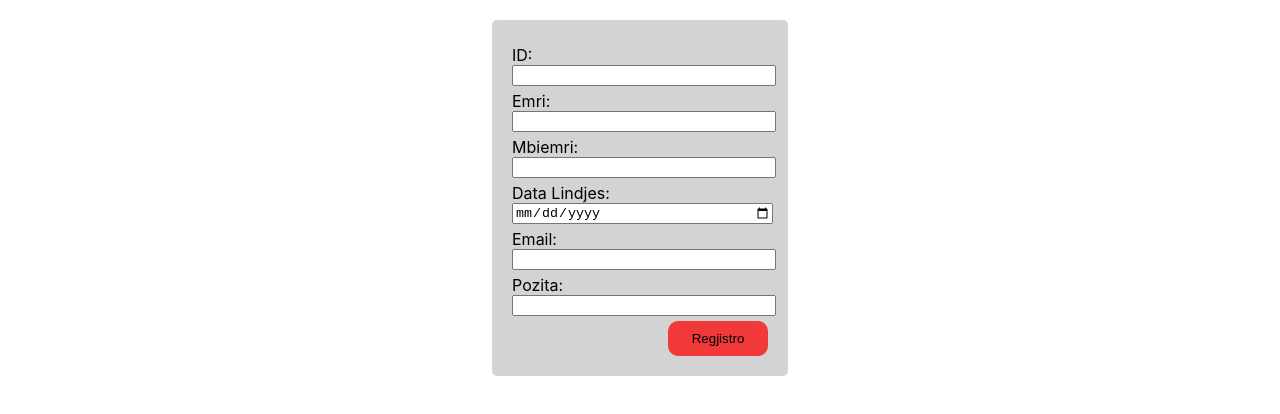
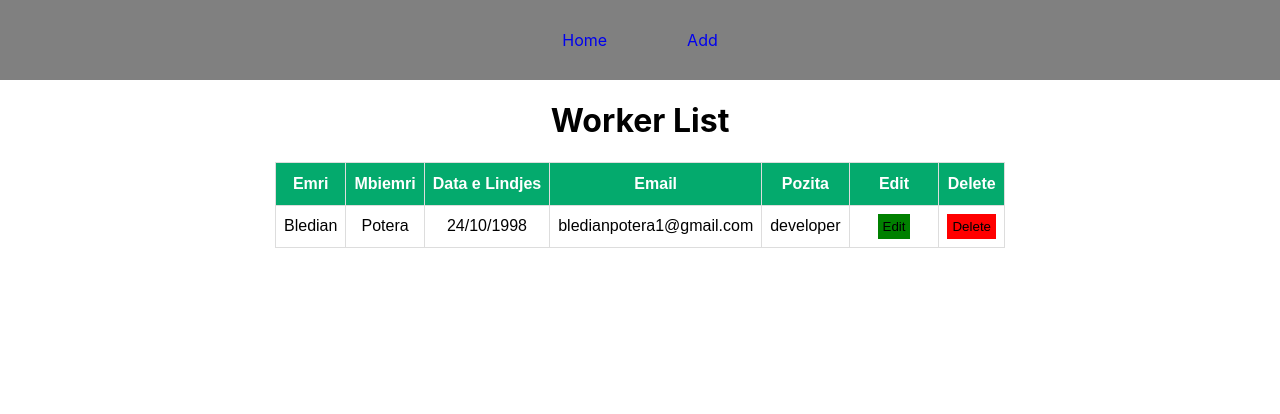
Before and after one commit to bledianp/WorkerApp, a React (Create React App) app: page / in a window 1280 px wide. Shown: the top 414 px of the page. Built offline with nearby package versions, Linux system fonts and the light colour scheme.

Commit message:
without edit feature

```diff
--- a/package.json
+++ b/package.json
@@ -34,5 +34,8 @@
       "last 1 firefox version",
       "last 1 safari version"
     ]
+  },
+  "devDependencies": {
+    "react-router-dom": "^6.7.0"
   }
 }
--- a/src/App.js
+++ b/src/App.js
@@ -1,10 +1,21 @@
 import './App.css';
 import Forma from './components/Forma';
+import {BrowserRouter, Route, Routes } from "react-router-dom";
+import Home from './components/Home';
 
 function App() {
   return (
     <div className="App">
-        <Forma/>
+
+    <BrowserRouter>
+      <Routes>
+
+        <Route index element={<Home/>} />
+        <Route path="add" element={ <Forma/>} />
+
+      </Routes>
+    </BrowserRouter>
+
     </div>
   );
 }
--- a/src/components/Forma.js
+++ b/src/components/Forma.js
@@ -1,8 +1,15 @@
 import classes from "./Forma.module.css";
 import { useEffect, useState } from "react";
+import NavBar from './NavBar'
 
-const Forma = () => {
-  const [data, setData] = useState( [
+const Forma = (props) => {
+
+    console.log(props)
+    console.log('id mrena formes', props.id);
+    if(props.id !== undefined){
+        console.log('u thirr hee')
+    }
+  const [data, setData] = useState(localStorage.workers ? JSON.parse(localStorage.workers) : [
     {
       id: 2,
       emri: "Bledian",
@@ -24,7 +31,7 @@ const Forma = () => {
 
   console.log("data", data);
 
-  localStorage.setItem('workers', data);
+  localStorage.setItem('workers', JSON.stringify(data));
 
   }, [data]);
 
@@ -54,6 +61,7 @@ const Forma = () => {
 
   return (
     <>
+        <NavBar/>
       <form>
         <label>ID:</label>
         <input
--- /dev/null
+++ b/src/components/Home.js
@@ -0,0 +1,16 @@
+import NavBar from './NavBar';
+import WorkerList from './WorkerList';
+
+const Home = () => {
+
+    return (
+        <>
+            <NavBar/>
+            <WorkerList/>
+
+        </>
+        )
+
+}
+
+export default Home;
--- /dev/null
+++ b/src/components/NavBar.js
@@ -0,0 +1,25 @@
+import { Outlet, Link } from "react-router-dom";
+import classes from './NavBar.module.css';
+
+const NavBar = () => {
+
+    return (
+        <>
+          <nav>
+            <ul>
+              <li>
+                <Link to="/">Home</Link>
+              </li>
+              <li>
+                <Link to="/add">Add</Link>
+              </li>
+
+            </ul>
+          </nav>
+
+          <Outlet />
+        </>)
+
+}
+
+export default NavBar;
--- /dev/null
+++ b/src/components/NavBar.module.css
@@ -0,0 +1,31 @@
+ul{
+    list-style-type: none;
+    display: flex;
+    flex-direction: row;
+    justify-content: center;
+    background-color: gray;
+    margin: 0;
+    padding: 10px;
+
+}
+
+ul li {
+    padding: 20px;
+    /* color: black; */
+
+}
+
+ul li:hover{
+    background-color: darkslategray;
+
+}
+
+a:link{
+    text-decoration: none;
+    padding: 20px;
+}
+
+a:hover{
+    text-decoration: none;
+
+}
--- /dev/null
+++ b/src/components/Worker.js
@@ -0,0 +1,28 @@
+import classes from './Worker.module.css';
+import { Outlet, Link } from "react-router-dom";
+import Forma from './Forma';
+
+const Worker = (props) => {
+
+
+  console.log(props.id)
+
+
+    return(
+
+        <tbody>
+        <tr className={classes.customers}>
+        <td>{props.emri}</td>
+        <td>{props.mbiemri}</td>
+        <td>{props.dataLindjes}</td>
+        <td>{props.email}</td>
+        <td>{props.pozita}</td>
+        <td><Link to="/add" element={<Forma id={props.id}/>}><button className={classes.editBtn} onClick={()=>props.onEdit(props.id)}>Edit</button></Link></td>
+        <td><button className={classes.deleteBtn} onClick={()=>props.onDelete(props.id)}>Delete</button></td>
+        </tr>
+        </tbody>
+
+ )
+}
+
+export default Worker;
--- /dev/null
+++ b/src/components/Worker.module.css
@@ -0,0 +1,39 @@
+.customers {
+    font-family: Arial, Helvetica, sans-serif;
+    border-collapse: collapse;
+    /* width: 50% !important; */
+    margin: auto;
+
+  }
+
+  .customers td, .customers th {
+    border: 1px solid #ddd;
+    padding: 8px;
+  }
+
+  .customers tr:nth-child(even){background-color: #f2f2f2;}
+
+  .customers tr:hover {background-color: #ddd;}
+
+  .customers th {
+    padding-top: 12px;
+    padding-bottom: 12px;
+    text-align: center;
+    background-color: #04AA6D;
+    color: white;
+  }
+
+  .editBtn{
+    background-color: green;
+    border: none;
+    padding: 5px;
+    cursor: pointer;
+
+  }
+
+  .deleteBtn{
+    background-color: red;
+    border: none;
+    padding: 5px;
+    cursor: pointer;
+  }
--- /dev/null
+++ b/src/components/WorkerList.js
@@ -0,0 +1,86 @@
+import { useEffect, useState } from "react";
+import Worker from "./Worker";
+import classes from './Worker.module.css';
+
+const WorkerList = () => {
+  const [data, setData] = useState(
+    localStorage.workers
+      ? JSON.parse(localStorage.workers)
+      : [
+          {
+            id: 2,
+            emri: "Bledian",
+            mbiemri: "Potera",
+            dataLindjes: "24/10/1998",
+            email: "bledianpotera1@gmail.com",
+            pozita: "developer",
+          },
+        ]
+  );
+
+
+  useEffect(()=>{
+
+
+    localStorage.setItem('workers', JSON.stringify(data));
+
+    }, [data]);
+
+
+  const handleDelete = (id) => {
+    console.log('delete');
+    setData(data.filter((dat) => dat.id !== id));
+  };
+
+  const handleEdit = (id, updatedContact) => {
+
+    console.log('u thirr');
+    console.log('id mrena edit', id)
+    setData(
+      data.map((contact) => (contact.id === id ? updatedContact : contact))
+    );
+  };
+
+  console.log(data);
+
+
+
+  return (
+    <>
+      <h1>Worker List</h1>
+
+      <table class={classes.customers}>
+  <tr>
+    <th>Emri</th>
+    <th>Mbiemri</th>
+    <th>Data e Lindjes</th>
+    <th>Email</th>
+    <th>Pozita</th>
+    <th>Edit</th>
+    <th>Delete</th>
+
+  </tr>
+  {data.map((dat) => {
+        return (
+          <Worker
+          id={dat.id}
+          key={dat.id}
+            emri={dat.emri}
+            mbiemri={dat.mbiemri}
+            dataLindjes={dat.dataLindjes}
+            email={dat.email}
+            pozita={dat.pozita}
+            onDelete={handleDelete}
+            onEdit={handleEdit}
+          />
+        );
+      })}
+
+
+</table>
+
+    </>
+  );
+};
+
+export default WorkerList;
```
Also changed, not shown: 1 other file (tests, documents, lock files or other folders).
